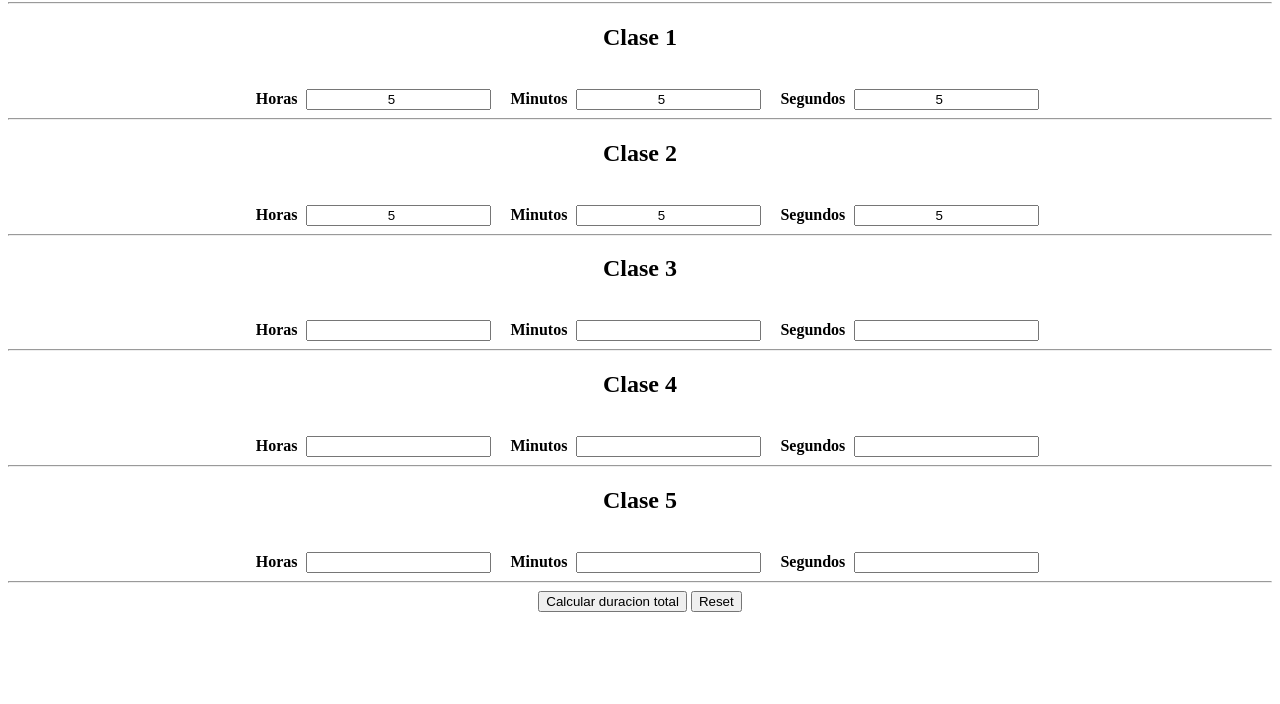
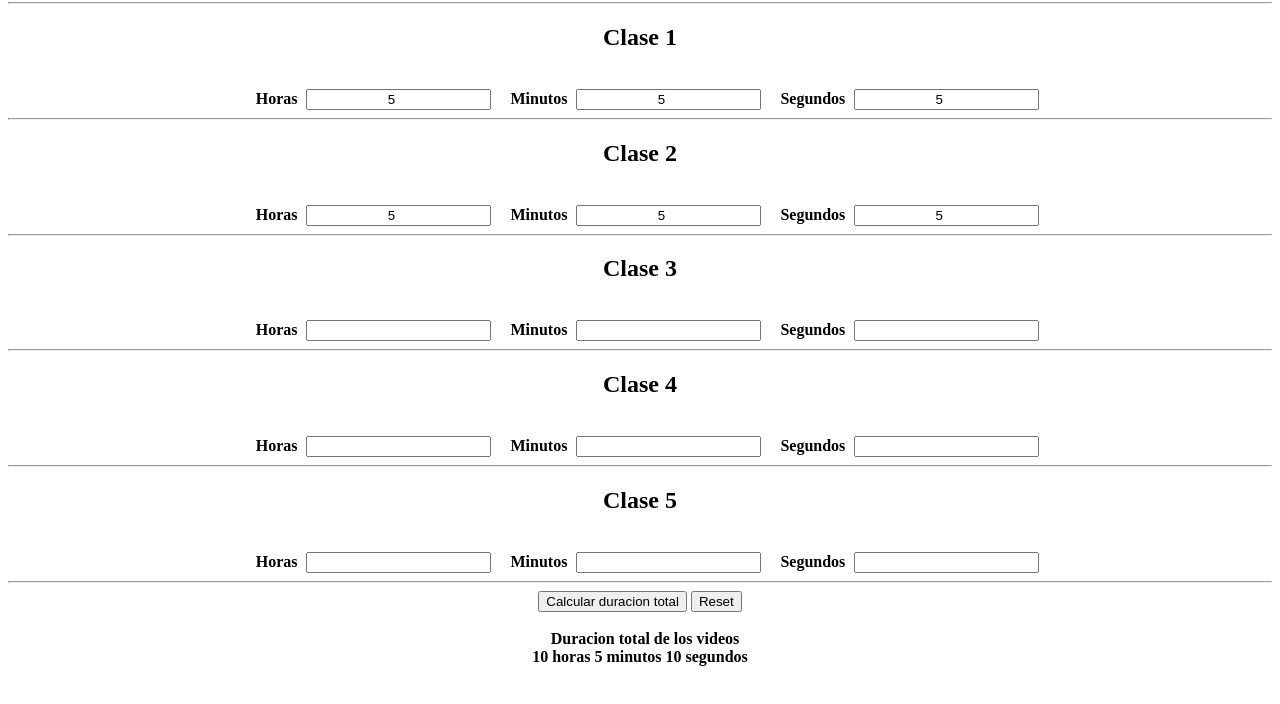
Before and after one commit to jroldanzocco/ARG-Programa-PRACTICA, a plain HTML site: page tareas/clase-5/tarea3.html in a window 1280 px wide. Both pictures are taken after typing "5", "5", "5", "5", "5", "5" into the empty fields and a click on the button "Calcular duracion total". Shown: the part 78-782 px from the top of the page. Drawn offline with Linux system fonts and the light colour scheme.

Commit message:
Resuelto tarea3
Se agrego la funcion Math.trunc() que permitio devolver los numeros sin decimales

```diff
--- a/tareas/clase-5/tarea3.html
+++ b/tareas/clase-5/tarea3.html
@@ -4,7 +4,7 @@
 <head>
   <meta charset='utf-8'>
   <meta http-equiv='X-UA-Compatible' content='IE=edge'>
-  <title>Page Title</title>
+  <title>Calculadora duracion videos</title>
   <meta name='viewport' content='width=device-width, initial-scale=1'>
   <link rel='stylesheet' type='text/css' media='screen' href='tarea3.css'>
 
@@ -19,7 +19,7 @@
     <label>Horas</label>
     <input type="number" class="hora">
     <label>Minutos</label>
-    <input type="number" class="minutos">
+    <input type="number" class="minuto">
     <label>Segundos</label>
     <input type="number" class="segundo">
     <hr>
@@ -65,6 +65,10 @@
             <hr>
             <button id="calcular-duracion">Calcular duracion total</button>
             <input type="reset">
+            <br><br>
+            <label for="duracion-total">Duracion total de los videos</label>
+            <br>
+            <strong id="duracion-total"></strong>
           </form>
           <script src='/tareas/clase-5/tarea3.js'></script>
 </body>
--- a/tareas/clase-5/tarea3.js
+++ b/tareas/clase-5/tarea3.js
@@ -0,0 +1,46 @@
+let $botonCalcular = document.querySelector("#calcular-duracion");
+
+$botonCalcular.onclick = function () {
+  let segundosClases = document.querySelectorAll(".segundo");
+  let minutosClases = document.querySelectorAll(".minuto");
+  let horasClases = document.querySelectorAll(".hora");
+  const segundosPorMinuto = 60;
+  const minutosPorHora = 60;
+
+  segundosClases = calcularTotalTiempo(segundosClases);
+  minutosClases = calcularTotalTiempo(minutosClases);
+  horasClases = calcularTotalTiempo(horasClases);
+
+  let minutosExcedentes = 0;
+  let horasExcedentes = 0;
+
+  if (segundosClases >= segundosPorMinuto) {
+    minutosExcedentes = Math.trunc(convertirSegundoAMinuto(segundosClases));
+    minutosClases = minutosExcedentes + minutosClases;
+    segundosClases = segundosClases - minutosExcedentes * segundosPorMinuto;
+  } else if (minutosClases >= minutosPorHora) {
+    horasExcedentes = Math.trunc(convertirMinutoAHora(minutosClases));
+    horasClases = horasExcedentes + horasClases;
+    minutosClases = minutosClases - minutosExcedentes * minutosPorHora;
+  }
+
+  document.querySelector(
+    "#duracion-total"
+  ).innerText = `${horasClases} horas ${minutosClases} minutos ${segundosClases} segundos`;
+};
+
+function convertirSegundoAMinuto(segundos) {
+  return segundos / 60;
+}
+
+function convertirMinutoAHora(minutos) {
+  return minutos / 60;
+}
+
+function calcularTotalTiempo(nodo) {
+  let totalTiempo = 0;
+  for (let i = 0; i < nodo.length; i++) {
+    totalTiempo += Number(nodo[i].value);
+  }
+  return totalTiempo;
+}
```
